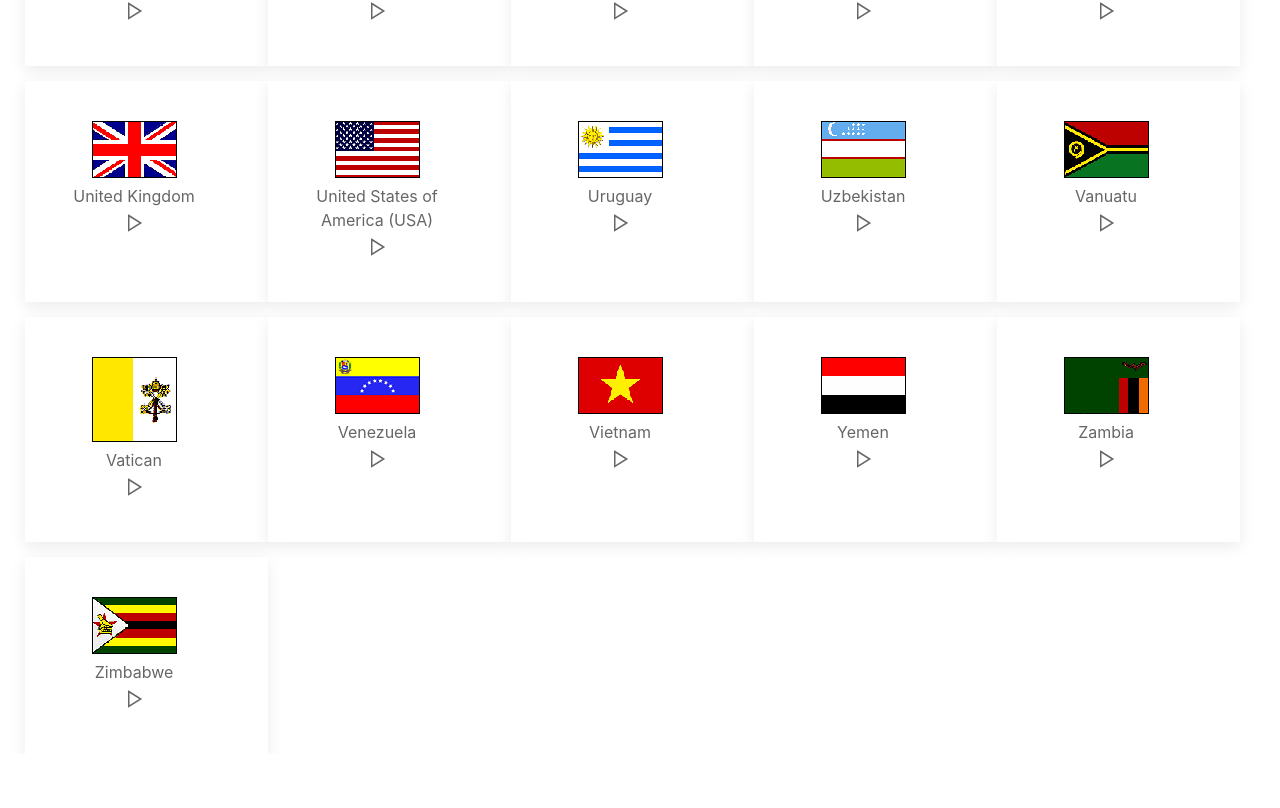
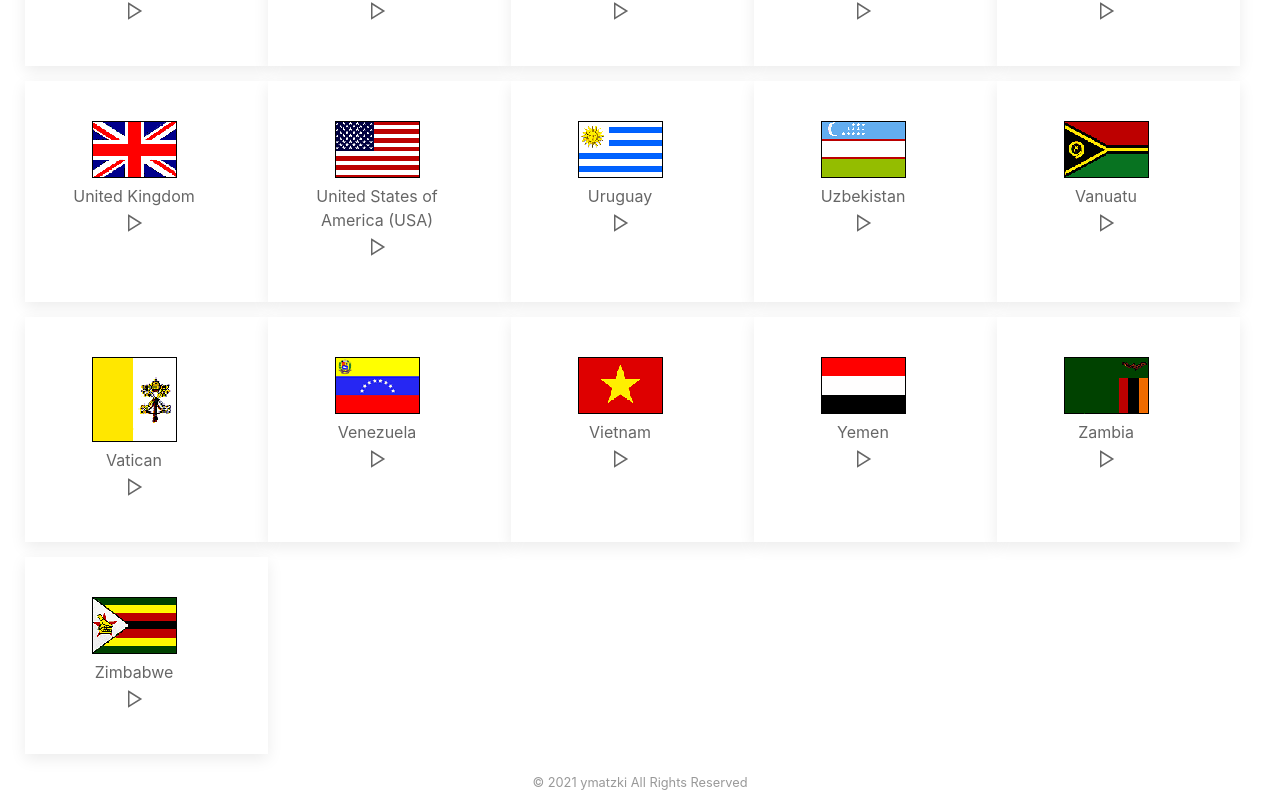
Before and after one commit to ymatzki/picdex, a React (Create React App) app: page / in a window 1280 px wide. Shown: the part 8029-8837 px from the top of the page. Before the commit the page ends 8783 px from the top, so only its background shows below. Built offline with nearby package versions, Linux system fonts and the light colour scheme.

Commit message:
chore: add copyright

```diff
--- a/src/App.tsx
+++ b/src/App.tsx
@@ -111,6 +111,9 @@ function App() {
           })}
         </div>
       </div>
+      <div className="uk-padding-small uk-text-center">
+        <small>&copy; 2021 ymatzki All Rights Reserved</small>
+      </div>
     </div>
   );
 }
```
Also changed, not shown: src/logo.svg, 1 other file (tests, documents, lock files or other folders).
